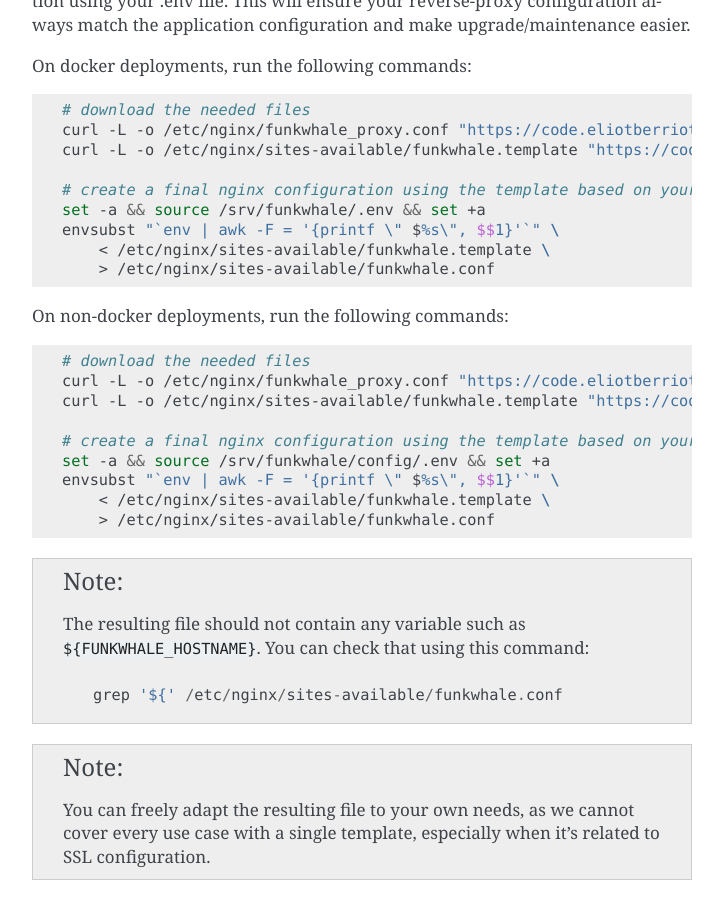
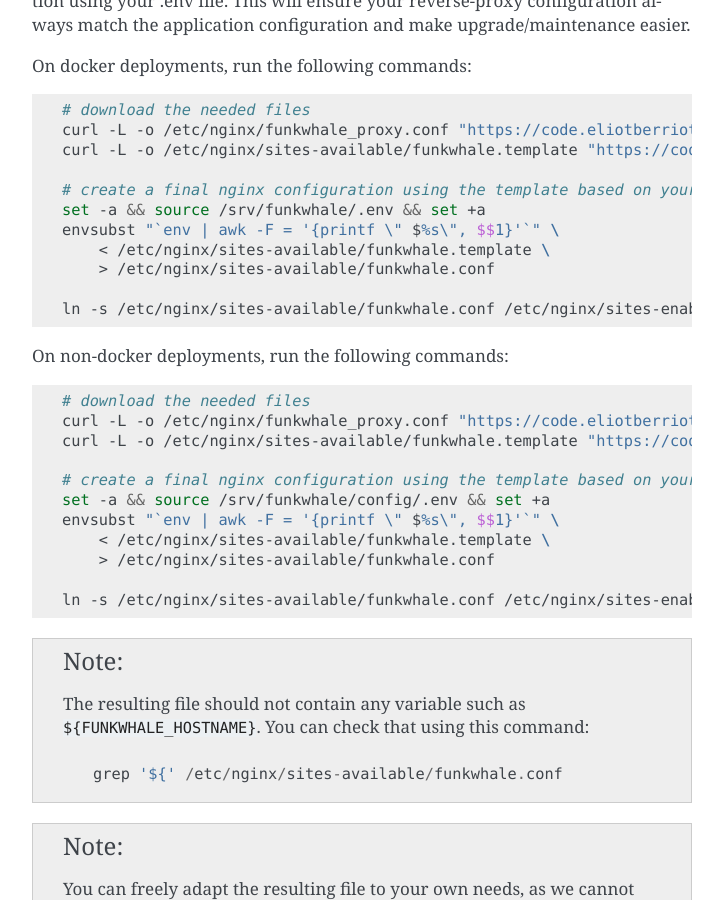
Before and after one commit to RYGhub/funkwhale, a Sphinx documentation site: the page built from docs/installation/index.rst, in a window 1280 px wide and 900 px high, scrolled down 3025 px. Shown: the whole window, without its empty margins (388-1111 px from the left). Built offline with Sphinx 7.4.7, drawn with Linux system fonts in a browser that asks for light colours; pages that are not in the unit, such as notebooks, are missing from menus.

Commit message:
Update index.rst

```diff
--- a/docs/installation/index.rst
+++ b/docs/installation/index.rst
@@ -157,6 +157,8 @@ On docker deployments, run the following commands:
         < /etc/nginx/sites-available/funkwhale.template \
         > /etc/nginx/sites-available/funkwhale.conf
 
+    ln -s /etc/nginx/sites-available/funkwhale.conf /etc/nginx/sites-enabled/
+
 On non-docker deployments, run the following commands:
 
 .. code:: shell
@@ -170,6 +172,8 @@ On non-docker deployments, run the following commands:
     envsubst "`env | awk -F = '{printf \" $%s\", $$1}'`" \
         < /etc/nginx/sites-available/funkwhale.template \
         > /etc/nginx/sites-available/funkwhale.conf
+
+    ln -s /etc/nginx/sites-available/funkwhale.conf /etc/nginx/sites-enabled/
 
 .. note::
 
```
